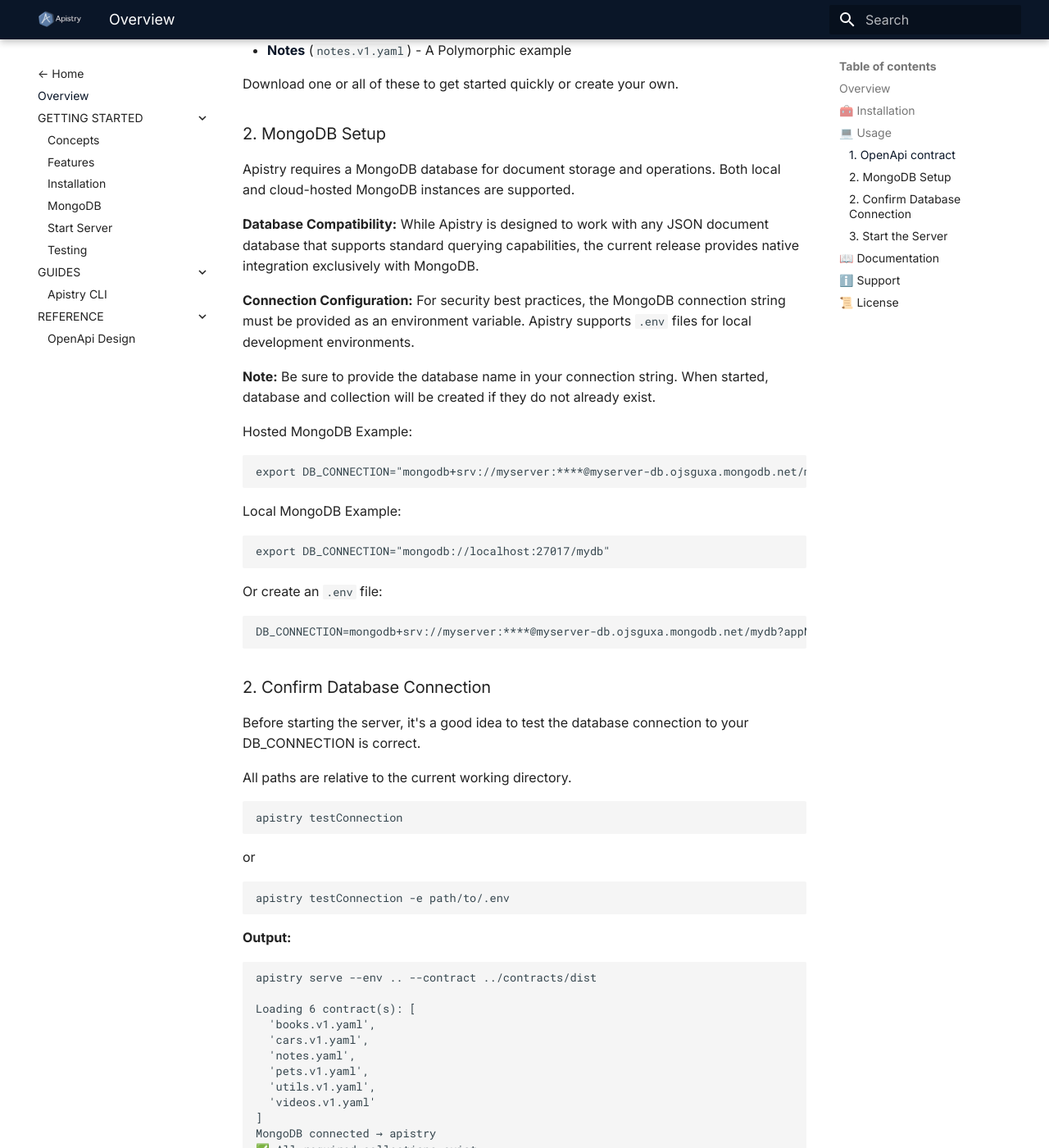
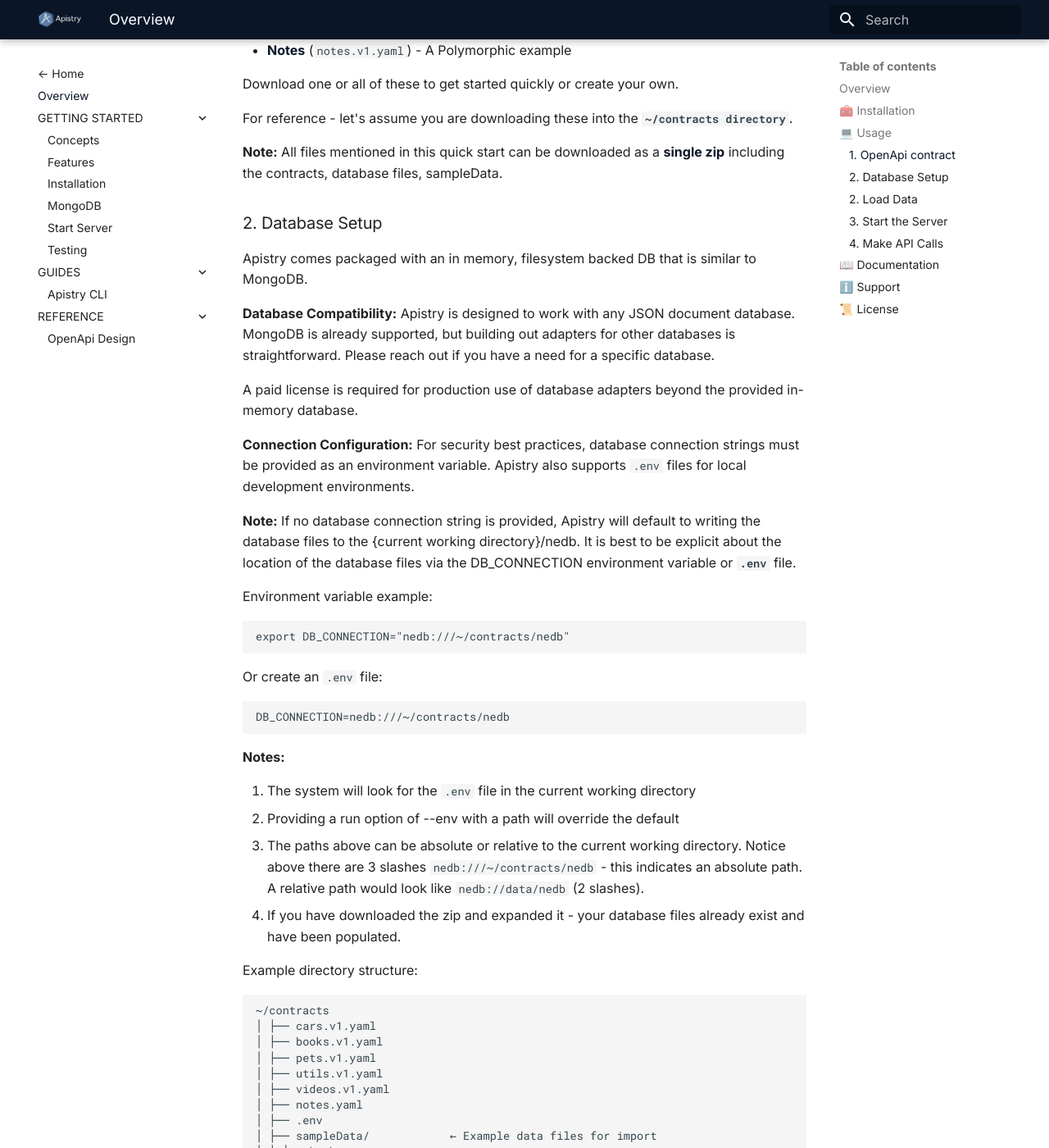
Before and after one commit to apitapestry/apistry, an MkDocs documentation site: the page built from docs/README.md, in a window 1280 px wide and 1400 px high, scrolled down 1822 px. Shown: the whole window at 82% size. Built offline with MkDocs 1.6.1 and Material for MkDocs 9.7.7, drawn with Linux system fonts in a browser that asks for light colours; some of the changed text lies outside the part shown.

Commit message:
update based on local db

````diff
--- a/docs/README.md
+++ b/docs/README.md
@@ -62,53 +62,137 @@ The following examples have been provided to get you started quickly:
 
 Download one or all of these to get started quickly or create your own.
 
-### 2. MongoDB Setup
+For reference - let's assume you are downloading these into the **`~/contracts directory`**.
 
-Apistry requires a MongoDB database for document storage and operations. Both local and cloud-hosted MongoDB instances
-are supported.
+**Note:** All files mentioned in this quick start can be downloaded as a **[single zip](assets/contracts.zip)**
+including the contracts, database files, sampleData.
 
-**Database Compatibility:** While Apistry is designed to work with any JSON document database that supports standard
-querying capabilities, the current release provides native integration exclusively with MongoDB.
+### 2. Database Setup
 
-**Connection Configuration:** For security best practices, the MongoDB connection string must be provided as an
-environment variable. Apistry supports `.env` files for local development environments.
+Apistry comes packaged with an in memory, filesystem backed DB that is similar to MongoDB.
 
-**Note:** Be sure to provide the database name in your connection string. When started, database and collection
-will be created if they do not already exist.
+**Database Compatibility:** Apistry is designed to work with any JSON document database. MongoDB is already
+supported, but building out adapters for other databases is straightforward. Please reach out if you have a need for
+a specific database.
 
-Hosted MongoDB Example:
+A paid license is required for production use of database adapters beyond the provided in-memory database.
+
+**Connection Configuration:** For security best practices, database connection strings must be provided as an
+environment variable. Apistry also supports `.env` files for local development environments.
+
+**Note:** If no database connection string is provided, Apistry will default to writing the database files to the
+{current working directory}/nedb. It is best to be explicit about the location of the database files via the
+DB_CONNECTION environment variable or **`.env`** file.
+
+Environment variable example:
 ```bash
-export DB_CONNECTION="mongodb+srv://myserver:****@myserver-db.ojsguxa.mongodb.net/mydb?appName=myserver-db"
-```
-
-Local MongoDB Example:
-```bash
-export DB_CONNECTION="mongodb://localhost:27017/mydb"
+export DB_CONNECTION="nedb:///~/contracts/nedb"
 ```
 
 Or create an `.env` file:
 ```env
-DB_CONNECTION=mongodb+srv://myserver:****@myserver-db.ojsguxa.mongodb.net/mydb?appName=myserver-db
+DB_CONNECTION=nedb:///~/contracts/nedb
 ```
 
-### 2. Confirm Database Connection
-Before starting the server, it's a good idea to test the database connection to your DB_CONNECTION is correct.
+**Notes:**
 
-All paths are relative to the current working directory.
+1. The system will look for the `.env` file in the current working directory
+2. Providing a run option of --env with a path will override the default
+3. The paths above can be absolute or relative to the current working directory. Notice above there are 3 slashes
+`nedb:///~/contracts/nedb` - this indicates an absolute path. A relative path would look like `nedb://data/nedb` (2 slashes).
+4. If you have downloaded the zip and expanded it - your database files already exist and have been populated.
+
+Example directory structure:
+```
+~/contracts
+│ ├── cars.v1.yaml
+│ ├── books.v1.yaml
+│ ├── pets.v1.yaml
+│ ├── utils.v1.yaml
+│ ├── videos.v1.yaml
+│ ├── notes.yaml
+│ ├── .env
+│ ├── sampleData/            ← Example data files for import
+│ │ ├── books.csv
+│ │ ├── cars.json
+│ │ ├── notes.json
+│ │ └── videos.csv
+│ └── nedb/                  ← Database files will be stored here
+```
+
+### 2. Load Data
+Before starting apistry service, you might want to load some example data into your database collections.
+
+You can skip this step if you have already downloaded the zip file above as the database files are already populated.
+
+Example Data:
+
+- **[Books - books.csv](assets/contracts/sampleData/books.csv)**
+- **[Books - books.csv](assets/contracts/books.csv)**
+- **[Cars - cars.json](assets/contracts/sampleData/cars.json)**
+- **[Notes - notes.json](assets/contracts/sampleData/notes.json)**
+- **[Videos - videos.csv](assets/contracts/sampleData/videos.csv)**
+
+Download to **`~/contracts/sampleData`** directory.
+
+To import data into the database collections, use the `import` command:
+```bash
+cd ~/contracts
+apistry import -i sampleData -r true
+```
+This will read the files, determine the collection names based on the file names, and import the data into the database.
+
+The `-r true` option indicates that existing data in the collections will be removed before importing the new data
+(load replace).
+
+**Output:**
+```bash
+apistry import -i sampleData -r true
+📁 Loading files from: /Users/myuser/contracts/sampleData
+📍 DB: nedb://data/nedb
+⏳ Connecting to database…
+📦 Processing books.csv → collection "books"
+  ✅ Inserted 308 records
+📦 Processing cars.json → collection "cars"
+  ✅ Inserted 10 records
+📦 Processing notes.json → collection "notes"
+  ✅ Inserted 20 records
+📦 Processing videos.csv → collection "videos"
+  ✅ Inserted 3890 records
+🎉 Import summary:
+ - books: deleted: 308, inserted: 308 (from books.csv)
+ - cars: deleted: 14, inserted: 10 (from cars.json)
+ - notes: deleted: 20, inserted: 20 (from notes.json)
+ - videos: deleted: 3890, inserted: 3890 (from videos.csv)
+
+Process finished with exit code 0
+```
+
+Additional options are available:
+```bash
+apistry --help
+apistry import --help
+apistry export --help
+apistry serve --help
+```
+
+### 3. Start the Server
+Starting the server is very fast and easy.
+
+To start with only 1 contract specify the path to the contract file:
 
 ```bash
-apistry testConnection
-```
+cd ~/contracts
+apistry serve -c ./cars.v1.yaml
 or
-```bash
-apistry testConnection -e path/to/.env
+apistry serve -e ~/contracts/.env --contract ~/contracts/cars.v1.yaml
 ```
 
 **Output:**
-```bash
-apistry serve --env .. --contract ../contracts/dist
-
-Loading 6 contract(s): [
+```
+🛢 Database connected! (nedb://data/nedb)
+📄 Loaded 6 contract(s).
+   --contractsDir: contracts/dist [
   'books.v1.yaml',
   'cars.v1.yaml',
   'notes.yaml',
@@ -116,62 +200,26 @@ Loading 6 contract(s): [
   'utils.v1.yaml',
   'videos.v1.yaml'
 ]
-MongoDB connected → apistry
-✅ All required collections exist
-ContentTypeParser for 'application/xml' not found
-ContentTypeParser for 'application/x-www-form-urlencoded' not found
-ContentTypeParser for 'application/octet-stream' not found
-📚 Swagger UI available at /docs
-Loaded 41 routes successfully
+✅  Loaded 40 routes!
 Server listening at http://[::1]:3000
 Server listening at http://127.0.0.1:3000
 🚀 Server running on http://localhost:3000
 📖 API Documentation: http://localhost:3000/docs
 ```
 
-Additional options are available:
+### 4. Make API Calls
+
+Now you can make requests of your api using any REST client - including your browser for get calls. Here are some
+example endpoints:
+- Get all cars: `GET http://localhost:3000/v1/cars`
+- Get a car by id: `GET http://localhost:3000/v1/cars/{id}`
+- Create a new car: `POST http://localhost:3000/v1/cars`
+- Update a car: `http://localhost:3000/v1/cars`
+
+Curl examples:
 ```bash
-apistry --help
-```
-
-**Output:**
-```bash
-Usage: apistry [options] [command]
-
-Apistry CLI
-
-Options:
-  -v, --version              Output the version number
-  -h, --help                 display help for command
-
-Commands:
-  serve [options]            Start the API development server
-  testConnection [options]   Test the MongoDB database connection
-  clearCollection [options]  Clear all documents from a MongoDB collection
-  import [options]           Import JSON or CSV files into collections
-  export [options]           Export collection(s) to JSON or CSV files
-  help [command]             display help for command
-```
-
-### 3. Start the Server
-Starting the server is very fast and easy.
-All files and paths are relative to the current working directory.
-
-Just provide the path to your OpenAPI contract file:
-
-```bash
-apistry serve -c contracts/cars.v1.yaml
-```
-
-If using an environment file, provide the path to the directory containing the `.env` file:
-```bash
-apistry serve -e contracts/.env -c contracts/cars.v1.yaml
-```
-
-**Output:**
-```
-✅ All required collections exist in database
-🚀 Server running on http://localhost:3000
+# Get all cars
+curl -X GET "http://localhost:3000/v1/cars" -H "accept: application/json"
 ```
 
 ## 📖 Documentation
````
Also changed, not shown: docs/apistry-cli.md (+4 -4 lines), docs/testing.md (+1 -1 lines), docs/assets/contracts/Cars.postman_collection.json (renamed from docs/assets/Cars.postman_collection.json), docs/assets/contracts/sampleData/books.csv (renamed from docs/assets/example-data/books.csv), docs/assets/contracts/sampleData/cars.json (renamed from docs/assets/example-data/cars.json), docs/assets/contracts/sampleData/notes.json (renamed from docs/assets/example-data/notes.json), 8 other files.
